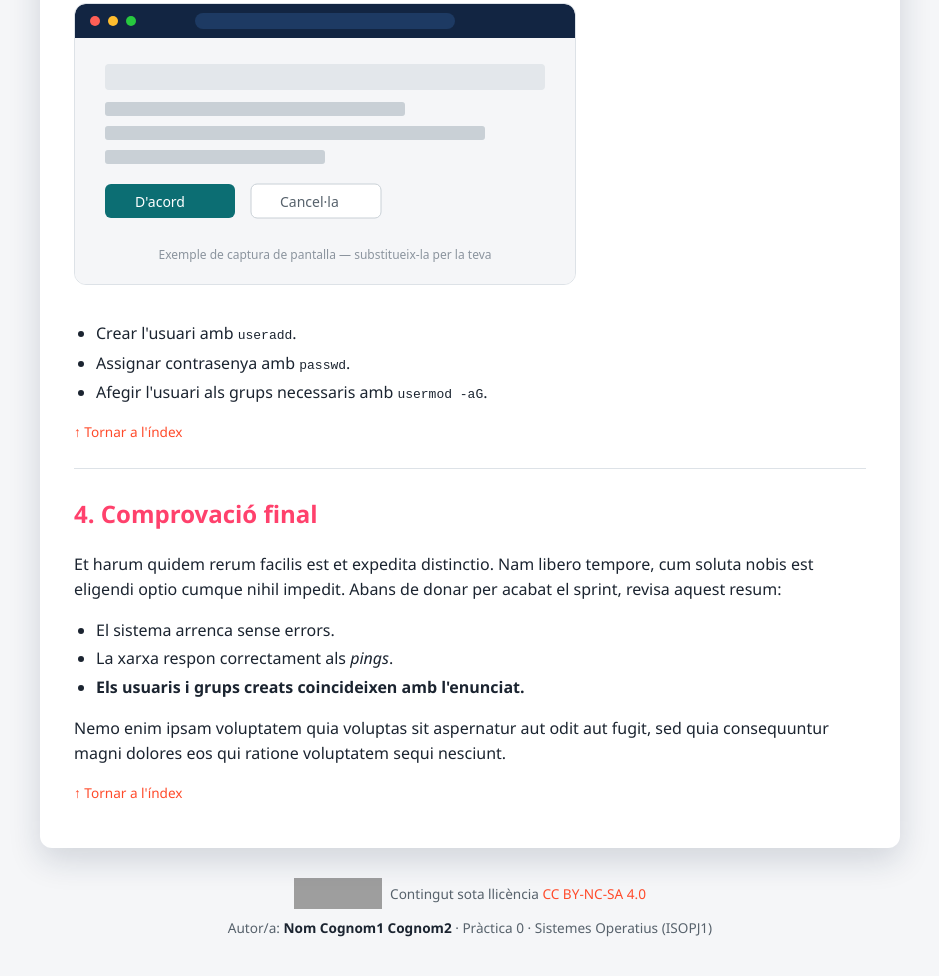
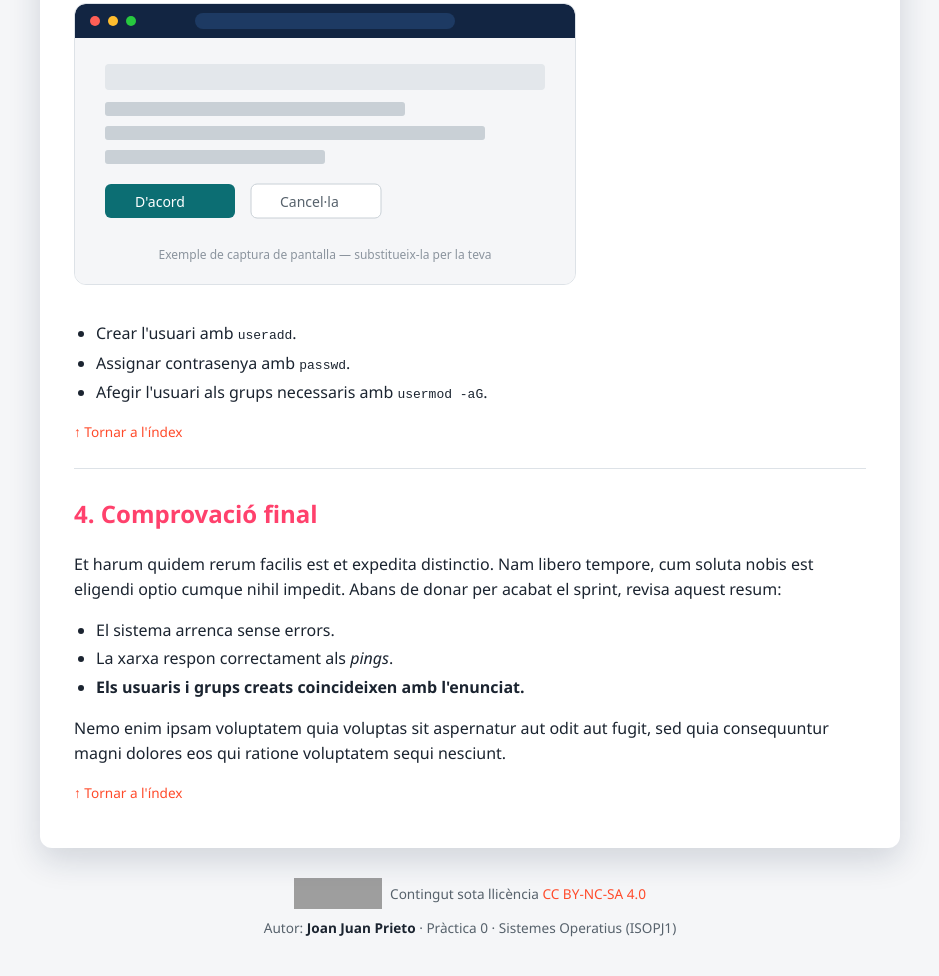
Before and after one commit to JoanJuanPrieto/sistemes_operatius, a plain HTML site: page sprint1/index.html in a window 1280 px wide. Shown: the part 1875-2851 px from the top of the page, without its empty margins (170-1109 px from the left). Drawn offline with Linux system fonts and the light colour scheme; grey boxes are pictures that could not be loaded.

Commit message:
Update index.html

```diff
--- a/sprint1/index.html
+++ b/sprint1/index.html
@@ -109,7 +109,7 @@
     </a>
     <span>Contingut sota llicència <a href="https://creativecommons.org/licenses/by-nc-sa/4.0/deed.ca" target="_blank" rel="license noopener">CC BY-NC-SA 4.0</a></span>
   </p>
-  <p class="autoria">Autor/a: <strong>Nom Cognom1 Cognom2</strong> · Pràctica 0 · Sistemes Operatius (ISOPJ1)</p>
+  <p class="autoria">Autor: <strong>Joan Juan Prieto</strong> · Pràctica 0 · Sistemes Operatius (ISOPJ1)</p>
 </footer>
 
 </body>
```
